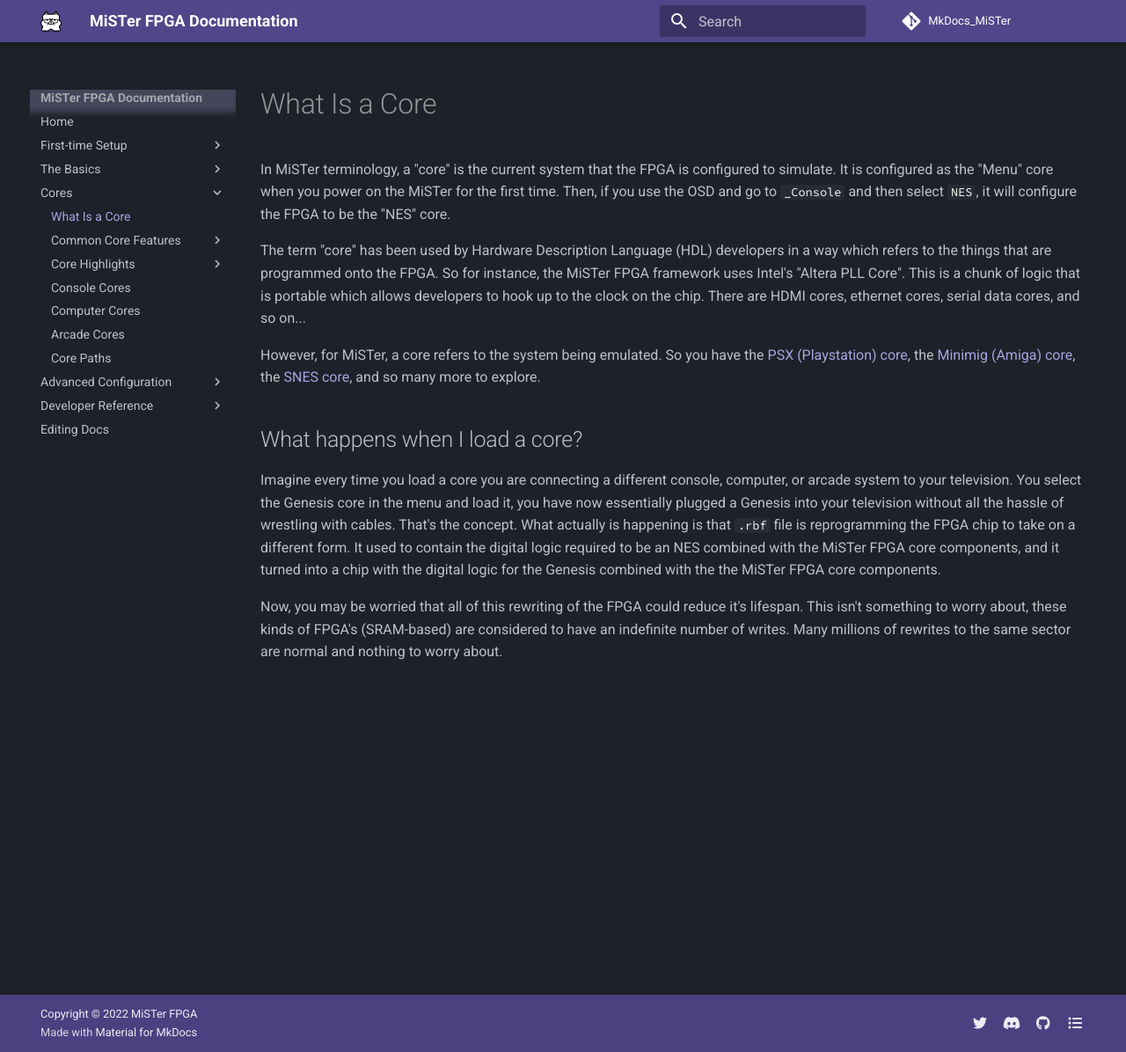
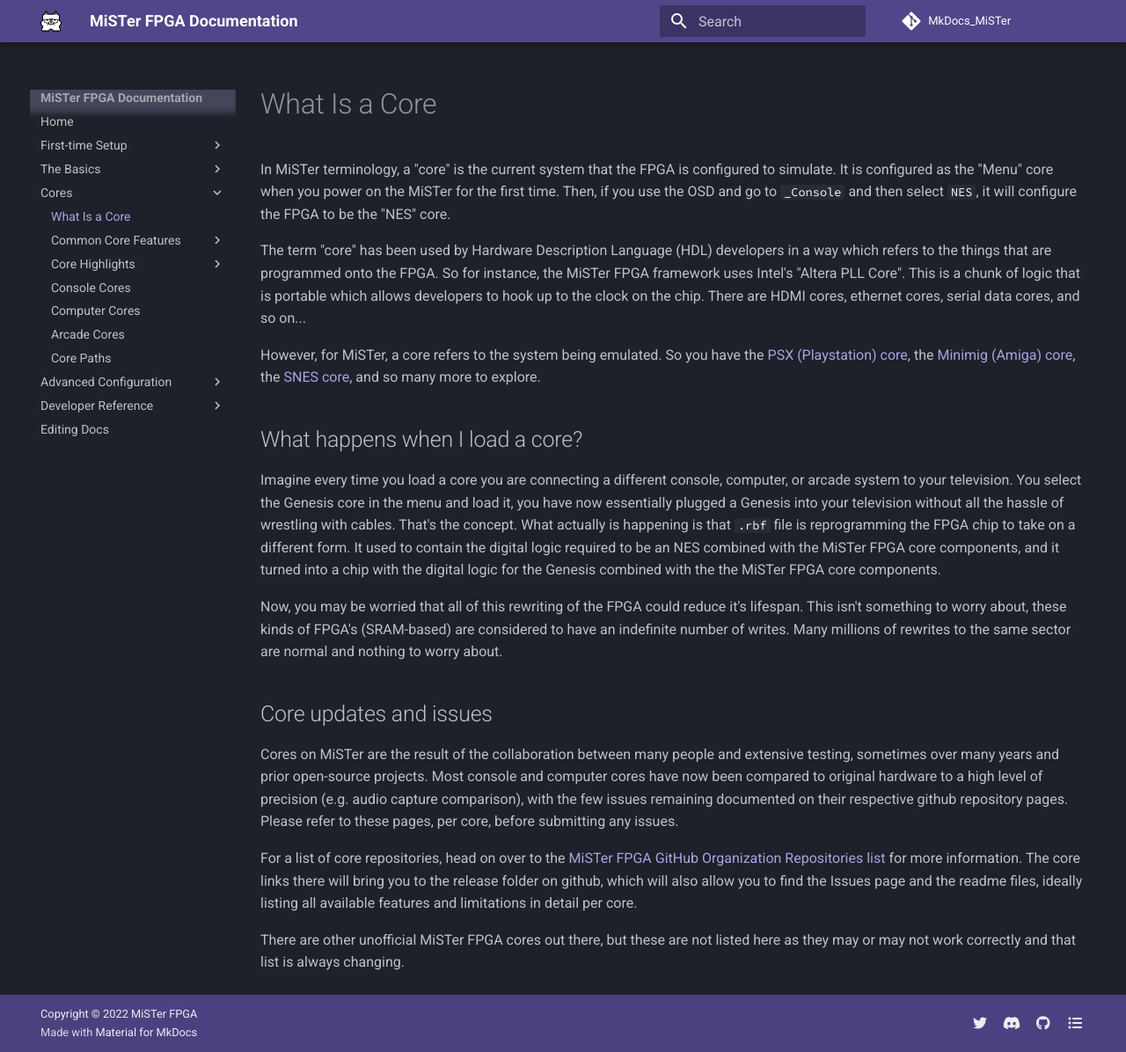
Before and after one commit to MiSTer-devel/MkDocs_MiSTer, an MkDocs documentation site: the page built from docs/cores/what.md, in a window 1280 px wide and 1196 px high. Shown: the whole window at 88% size. Built offline with MkDocs 1.6.1 and Material for MkDocs 9.7.7, drawn with Linux system fonts in a browser that asks for light colours; comment, search, counter and statistics services are not loaded.

Commit message:
Update what.md with core updates and repo info

```diff
--- a/docs/cores/what.md
+++ b/docs/cores/what.md
@@ -14,3 +14,11 @@
 Imagine every time you load a core you are connecting a different console, computer, or arcade system to your television. You select the Genesis core in the menu and load it, you have now essentially plugged a Genesis into your television without all the hassle of wrestling with cables. That's the concept. What actually is happening is that `.rbf` file is reprogramming the FPGA chip to take on a different form. It used to contain the digital logic required to be an NES combined with the MiSTer FPGA core components, and it turned into a chip with the digital logic for the Genesis combined with the the MiSTer FPGA core components.
 
 Now, you may be worried that all of this rewriting of the FPGA could reduce it's lifespan. This isn't something to worry about, these kinds of FPGA's (SRAM-based) are considered to have an indefinite number of writes. Many millions of rewrites to the same sector are normal and nothing to worry about.
+
+## Core updates and issues
+
+Cores on MiSTer are the result of the collaboration between many people and extensive testing, sometimes over many years and prior open-source projects. Most console and computer cores have now been compared to original hardware to a high level of precision (e.g. audio capture comparison), with the few issues remaining documented on their respective github repository pages. Please refer to these pages, per core, before submitting any issues.
+
+For a list of core repositories, head on over to the [MiSTer FPGA GitHub Organization Repositories list](https://github.com/MiSTer-devel){target=_blank} for more information. The core links there will bring you to the release folder on github, which will also allow you to find the Issues page and the readme files, ideally listing all available features and limitations in detail per core.
+
+There are other unofficial MiSTer FPGA cores out there, but these are not listed here as they may or may not work correctly and that list is always changing.
```
